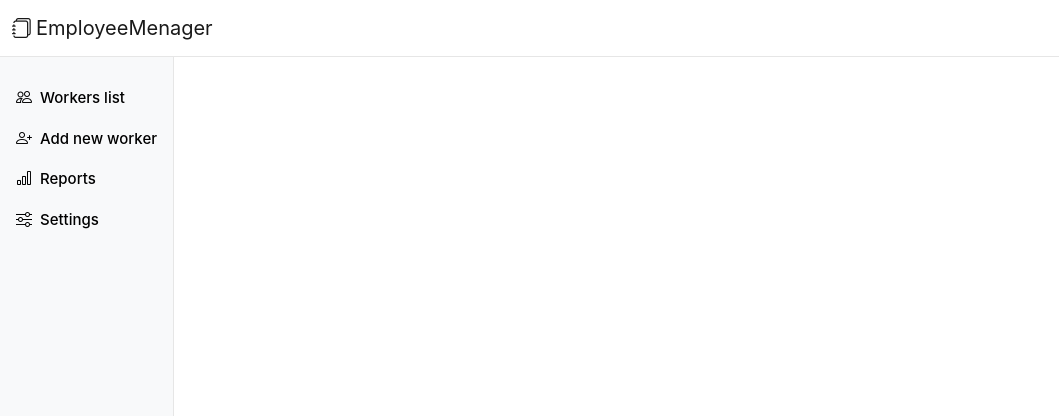
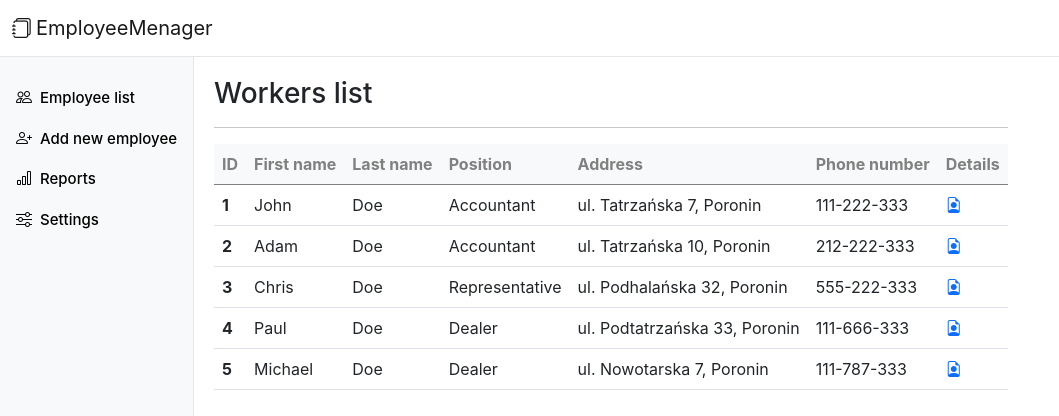
Before and after one commit to bugiss656/react-employee-menager, a React (Create React App) app: page /employees in a window 1280 px wide. Shown: the top 416 px of the page, without its empty margins (0-1059 px from the left). Built offline with nearby package versions, Linux system fonts and the light colour scheme; data requests are answered from the project's data file.

Commit message:
Add EmployeeDetails component

```diff
--- a/db.json
+++ b/db.json
@@ -1,5 +1,9 @@
 {
   "employees": [
-      {"id": 1, "first_name": "John", "last_name": "Doe", "position": "Accountant", "address": "ul. Tatrzańska 7, Poronin", "phone_nr": "111-222-333"}
+      {"id": 1, "first_name": "John", "last_name": "Doe", "position": "Accountant", "address": "ul. Tatrzańska 7, Poronin", "phone_nr": "111-222-333"},
+      {"id": 2, "first_name": "Adam", "last_name": "Doe", "position": "Accountant", "address": "ul. Tatrzańska 10, Poronin", "phone_nr": "212-222-333"},
+      {"id": 3, "first_name": "Chris", "last_name": "Doe", "position": "Representative", "address": "ul. Podhalańska 32, Poronin", "phone_nr": "555-222-333"},
+      {"id": 4, "first_name": "Paul", "last_name": "Doe", "position": "Dealer", "address": "ul. Podtatrzańska 33, Poronin", "phone_nr": "111-666-333"},
+      {"id": 5, "first_name": "Michael", "last_name": "Doe", "position": "Dealer", "address": "ul. Nowotarska 7, Poronin", "phone_nr": "111-787-333"}
   ]
 }
--- a/src/App.js
+++ b/src/App.js
@@ -1,10 +1,10 @@
 import Navbar from './components/Navbar';
 import Sidebar from './components/Sidebar';
 import EmployeesList from './components/EmployeesList';
+import EmployeeDetails from './components/EmployeeDetails';
 import AddEmployee from './components/AddEmployee';
 import Reports from './components/Reports';
 import Settings from './components/Settings';
-import { useState, useEffect } from 'react';
 import { BrowserRouter as Router, Route, Switch } from 'react-router-dom';
 import FetchData from './hooks/FetchData';
 
@@ -19,10 +19,13 @@ const App = () => {
         <div className="d-flex flex-row">
           <Sidebar />
           <Switch>
-            <Route path="/employeeslist" exact >
+            <Route path="/employees" exact >
               {error && <div>{error}</div>}
               {isLoading && <div>Loading...</div> }
-              {employees && <EmployeesList employees={employees}/>}
+              {employees && <EmployeesList employees={employees} />}
+            </Route>
+            <Route path="/employees/:id" exact>
+              <EmployeeDetails employees={employees}/>
             </Route>
             <Route path="/addworker" exact>
               <AddEmployee />
--- a/src/components/Employee.js
+++ b/src/components/Employee.js
@@ -1,4 +1,4 @@
-
+import { Link } from 'react-router-dom';
 
 const Employee = ({ id, first_name, last_name, position, address, phone_nr }) => {
     return (
@@ -9,6 +9,11 @@ const Employee = ({ id, first_name, last_name, position, address, phone_nr }) =>
             <td>{position}</td>
             <td>{address}</td>
             <td>{phone_nr}</td>
+            <td>
+                <Link to={`/employees/${id}`}>
+                    <i className="bi bi-file-earmark-person"></i>
+                </Link>
+            </td>
         </tr>
     );
 }
--- /dev/null
+++ b/src/components/EmployeeDetails.js
@@ -0,0 +1,15 @@
+import { useParams } from 'react-router-dom';
+
+
+const EmployeeDetails = ({ employees }) => {
+    const { id } = useParams();
+    const current_employee = employees.filter(employee => employee.id === parseInt(id));
+
+    return (
+        <section>
+            <h3>{`${current_employee[0].first_name} ${current_employee[0].last_name}`}</h3>
+        </section>
+    );
+}
+
+export default EmployeeDetails;
--- a/src/components/EmployeesList.js
+++ b/src/components/EmployeesList.js
@@ -1,4 +1,5 @@
 import Employee from './Employee';
+
 
 const EmployeesList = ({ employees }) => {
     return (
@@ -14,6 +15,7 @@ const EmployeesList = ({ employees }) => {
                         <th>Position</th>
                         <th>Address</th>
                         <th>Phone number</th>
+                        <th>Details</th>
                     </tr>
                 </thead>
                 <tbody>
--- a/src/components/Sidebar.js
+++ b/src/components/Sidebar.js
@@ -5,15 +5,15 @@ const Sidebar = () => {
         <nav className="sidebar">
             <ul className="nav flex-column">
                 <li className="nav-item">
-                    <Link to="/employeeslist" className="nav-link active">
+                    <Link to="/employees" className="nav-link active">
                         <i className="bi bi-people pe-2"></i>
-                        Workers list
+                        Employee list
                     </Link>
                 </li>
                 <li className="nav-item">
                     <Link to="/addworker" className="nav-link active">
                         <i className="bi bi-person-plus pe-2"></i>
-                        Add new worker
+                        Add new employee
                     </Link>
                 </li>
                 <li className="nav-item">
--- a/src/hooks/FetchData.js
+++ b/src/hooks/FetchData.js
@@ -6,7 +6,8 @@ const FetchData = (url) => {
     const [error, setError] = useState(null);
 
     useEffect(() => {
-        fetch(url)
+        setTimeout(() => {
+            fetch(url)
             .then(res => {
                 if(!res.ok) {
                     throw Error();
@@ -22,6 +23,7 @@ const FetchData = (url) => {
                 setIsLoading(false);
                 setError(err.message);
             })
+        }, 1000);
     }, [url]);
 
     return { data, isLoading, error };
```
